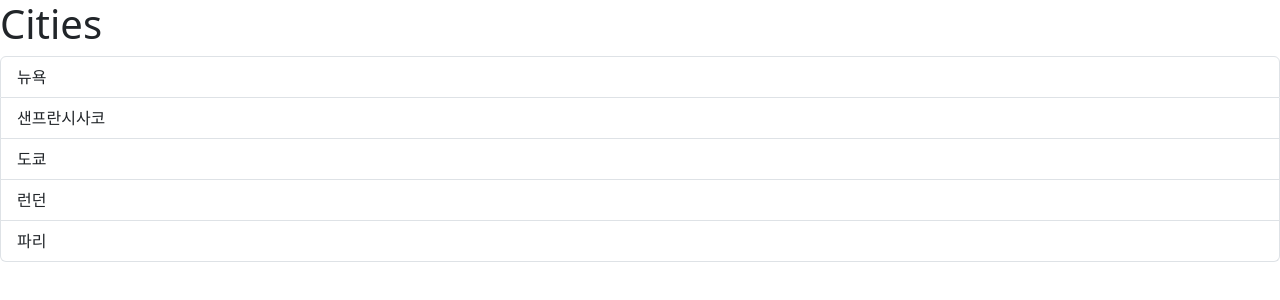
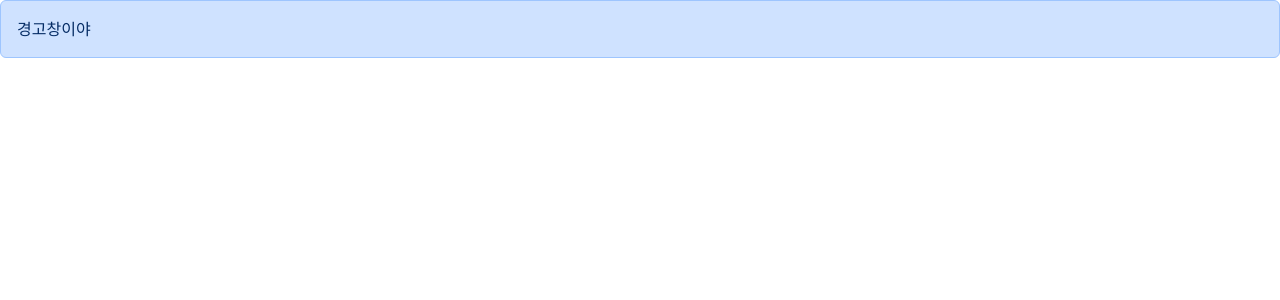
Before and after one commit to rlawlsdn263/code-with-mosh, a React (Vite) app: page / in a window 1280 px wide. Shown: the top 300 px of the page. Built offline with nearby package versions, Linux system fonts and the light colour scheme.

Commit message:
[✍학습] children props
- children props 사용하는 방법
- children props 타입 전달하는 방법

```diff
--- a/src/App.tsx
+++ b/src/App.tsx
@@ -1,19 +1,11 @@
-import ListGroup from "./components/ListGroup";
+import Alert from "./components/Alert";
 
 function App() {
-  const items = ["뉴욕", "샌프란시사코", "도쿄", "런던", "파리"];
-
-  const handleSelectItem = (item: string) => {
-    console.log(item);
-  };
-
   return (
     <div>
-      <ListGroup
-        items={items}
-        heading="Cities"
-        onSelectItem={handleSelectItem}
-      />
+      <Alert>
+        <span>경고창</span>이야
+      </Alert>
     </div>
   );
 }
--- /dev/null
+++ b/src/components/Alert.tsx
@@ -0,0 +1,15 @@
+import { ReactNode } from "react";
+
+interface AlertInterface {
+  children: ReactNode;
+}
+
+const Alert = ({ children }: AlertInterface) => {
+  return (
+    <div className="alert alert-primary" role="alert">
+      {children}
+    </div>
+  );
+};
+
+export default Alert;
```
